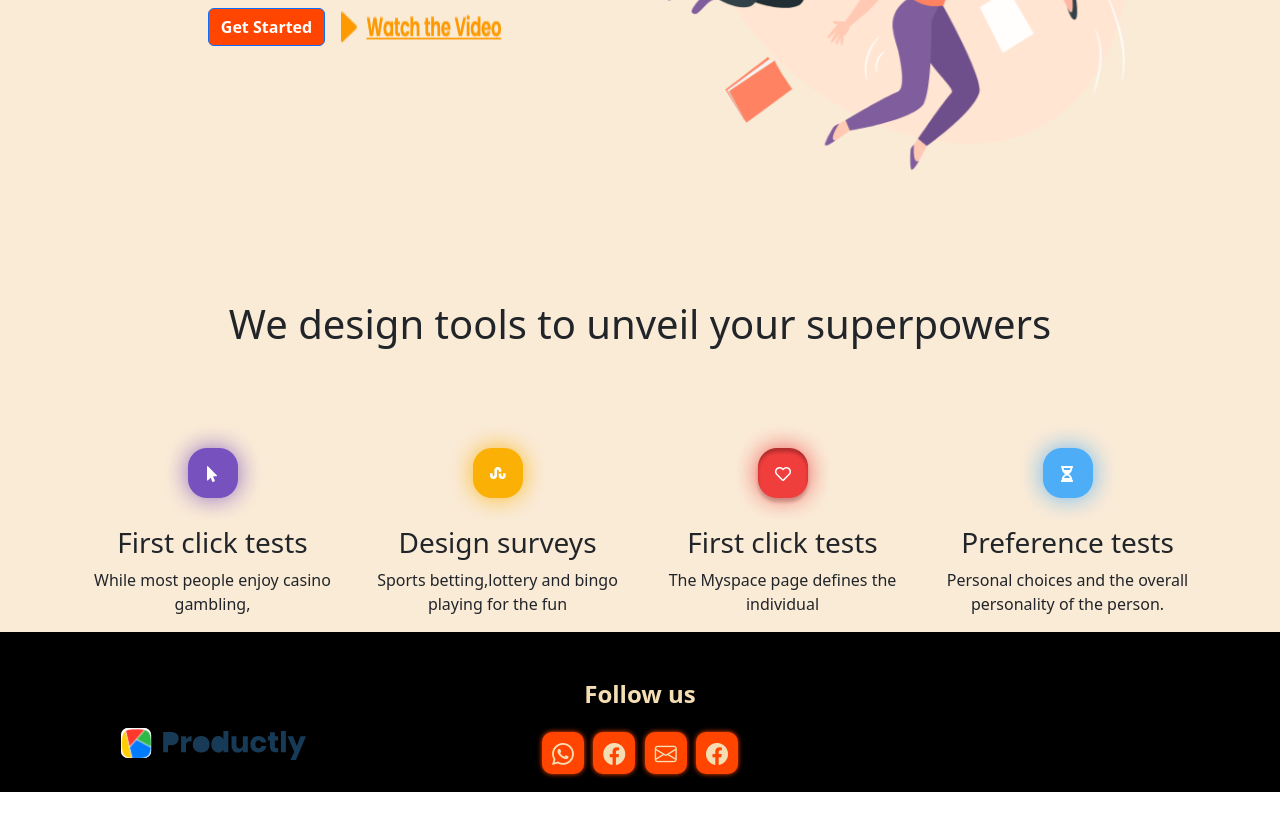
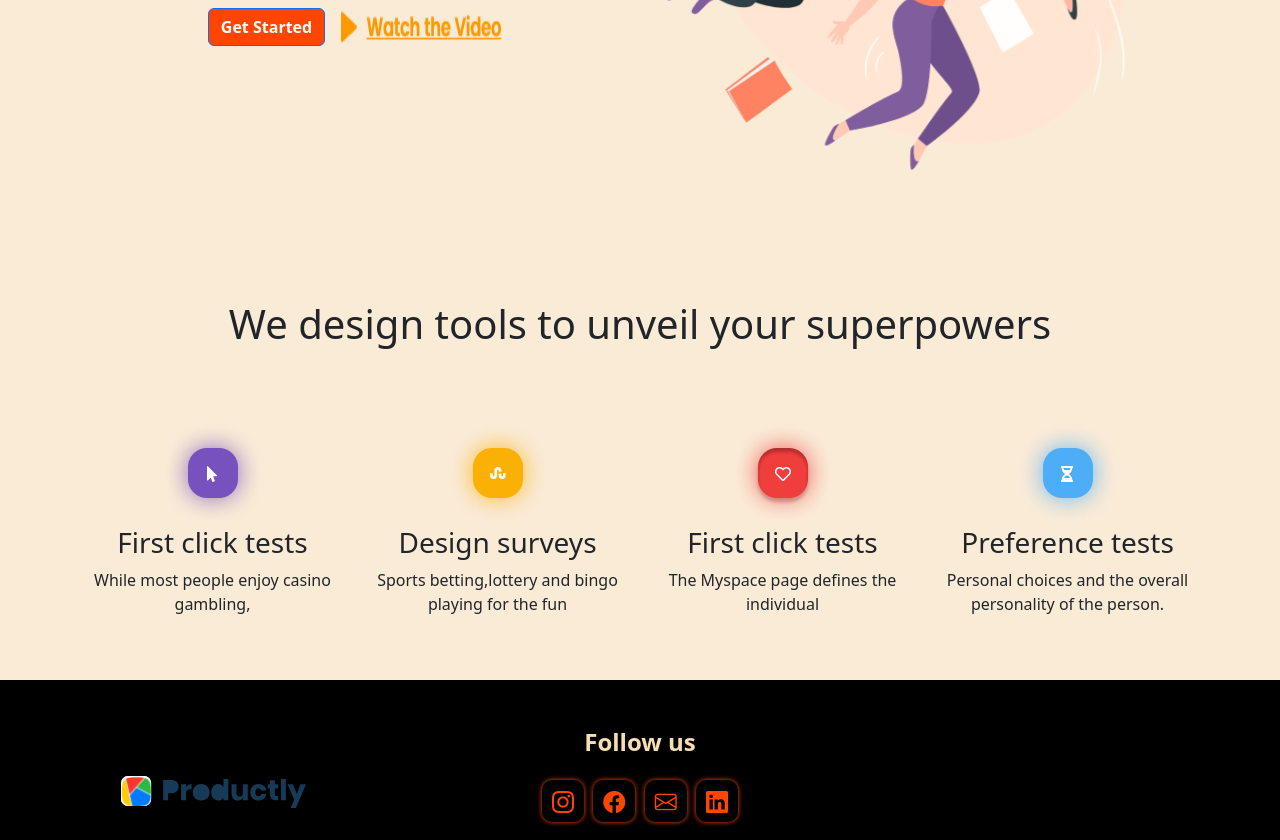
Before and after one commit to AhmedKhaled6900/react, a React (Create React App) app: page / in a window 1280 px wide. Shown: the part 440-1280 px from the top of the page. Before the commit the page ends 1232 px from the top, so only its background shows below. Built offline with nearby package versions, Linux system fonts and the light colour scheme.

Commit message:
update css

```diff
--- a/src/index.css
+++ b/src/index.css
@@ -158,7 +158,7 @@ to{
   color: lightsalmon !important;
 }
 li{
-  background-color: orangered;
+  background-color: black;
   list-style: none;
   text-align: center;
   width: 42px;
@@ -168,7 +168,8 @@ li{
   display: flex;
   justify-content: center;
   align-items: center;
-  box-shadow: 0 0 0.3rem orangered
+  box-shadow: 0 0 0.3rem orangered;
+  color: orangered;
 }
 li:hover{
 
@@ -176,7 +177,7 @@ li:hover{
 .footer i{
   margin: auto;
   font-size: 22px;
-  color: wheat;
+  /* color: wheat; */
   /* transform: translate(-50% , -50% ); */
   /* position: absolute; */
   /* top: 50%; */
@@ -189,6 +190,15 @@ li:hover{
 .footer h4{
 color: wheat;}
 .footer li:hover{
+color: black;
+  background-color: orangered;
+}
+.re-container{
+background-image: url("./imgs/oval.png");
+background-size: contain;
+background-repeat: no-repeat;
+height: 1000px;
+padding-top: 50px;
+margin-top: 75px;
 
-  background-color: black;
 }
--- a/src/layout/Home.js
+++ b/src/layout/Home.js
@@ -68,7 +68,7 @@ function Home() {
       </Row>
 </Container>
 
-  <Container className='mt-lg-5 text-center pt-lg-5 ' >
+  <Container className='mt-lg-5 text-center pt-lg-5 pb-5 ' >
 
     <Row className='mt-lg-5' >
       <Col lg={12}>
--- /dev/null
+++ b/src/layout/experts.js
@@ -0,0 +1,9 @@
+function Experts() {
+    return (
+
+<h1>experts</h1>
+
+     );
+}
+
+export default Experts;
--- a/src/layout/footer.js
+++ b/src/layout/footer.js
@@ -12,10 +12,10 @@ function Footer() {
 <h4 className="text-center fw-bolder pb-3">Follow us</h4>
 <div>
 <ul className="d-flex gap-1 justify-content-around p-0 w-50 m-auto"  >
-    <li><i className="bi bi-whatsapp    "    ></i></li>
+    <li><i className="bi bi-instagram"></i></li>
     <li><i className="bi bi-facebook"></i></li>
     <li><i className="bi bi-envelope"></i></li>
-    <li><i className="bi bi-facebook"></i></li>
+    <li><i className="bi bi-linkedin"></i></li>
 </ul>
 </div>
 </Col>
--- a/src/layout/navbar.js
+++ b/src/layout/navbar.js
@@ -21,6 +21,7 @@ function NavComponent() {
 
             <Link className='nav-link fw-bold  text-center  ' to ="/"> Home</Link>
             <Link className='nav-link  fw-bold text-center '  to ="products"> Products</Link>
+            <Link className='nav-link  fw-bold text-center '  to ="resources"> Resources</Link>
             {/* <Link className='nav-link  fw-bold  text-center' to ="loader"> About us</Link> */}
 
           </Nav>
--- a/src/layout/products.js
+++ b/src/layout/products.js
@@ -106,7 +106,7 @@ that won't cost you more money,
     </Row>
     </Container>
 <Container>
-<Row className="mt-5 pt-5">
+<Row className="mt-5 pt-5 pb-5">
 <Col lg={6}>
 <h1> Product Managers</h1>
 <div className="mt-5 mb-5 ">
--- /dev/null
+++ b/src/layout/resources.js
@@ -0,0 +1,38 @@
+import { Button, Col, Container, Row } from "react-bootstrap";
+import { Link, Outlet } from "react-router-dom";
+
+function Resources() {
+    return (
+
+        <Container fluid className="pt-5  re-container  animate__animated animate__fadeIn    --animate-duration: 2s">
+
+<Container className="mt-5 pt-5 text-center w-75  "  >
+<Row>
+<Col>
+<h2 className="mt-3"  >Need a super hero?</h2>
+<h5 className="mt-3 mb-3"> Do you require some help for your project: Conception workshop,
+prototyping, marketing strategy, landing page, Ux/UI?</h5>
+
+
+<Link to="experts" >
+
+<Button className="mt-3" >
+    contact our experts
+</Button>
+</Link>
+
+</Col>
+
+</Row>
+<Outlet></Outlet>
+</Container>
+        </Container>
+
+
+
+
+
+     );
+}
+
+export default Resources;
```
Also changed, not shown: src/App.js (+17 -4 lines), src/imgs/oval.png (added).
